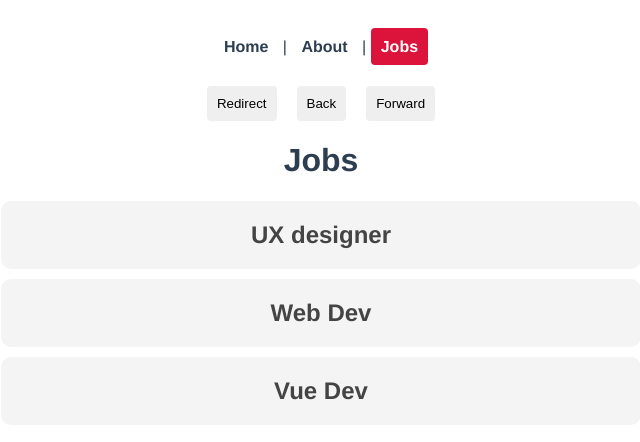
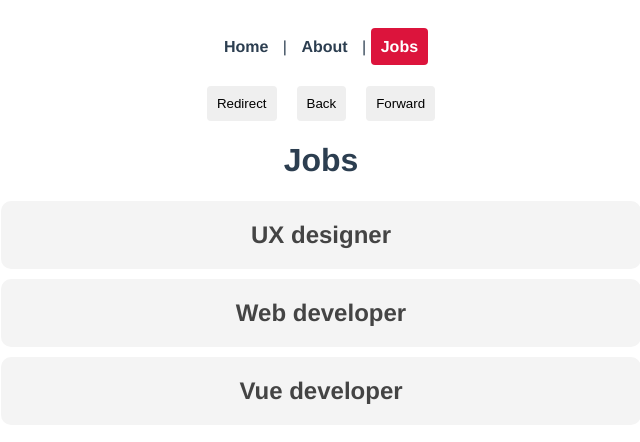
Before and after one commit to Pici1985/VueRouter, a Vue app: page /jobs in a window 1280 px wide. Shown: the top 442 px of the page, without its empty margins (319-959 px from the left). Built offline with nearby package versions, Linux system fonts and the light colour scheme; data requests are answered from the project's data file.

Commit message:
Fetch data from db.json
implements .fetch on jobsview component

```diff
--- a/src/views/jobs/JobsView.vue
+++ b/src/views/jobs/JobsView.vue
@@ -14,12 +14,14 @@
 export default {
     data(){
         return{
-            jobs: [
-                { title: 'UX designer', id: 1, details: 'lorem'},
-                { title: 'Web Dev', id: 2, details: 'lorem'},
-                { title: 'Vue Dev', id: 3, details: 'lorem'},
-            ],
+            jobs: []
         }
+    },
+    mounted() {
+        fetch('http://localhost:3000/jobs')
+            .then((res) => res.json())
+            .then((data) => this.jobs = data)
+            .catch((err) => console.log(err.message))
     }
 }
 </script>
```
Also changed, not shown: src/views/jobs/JobDetails.vue (+2 -6 lines).
